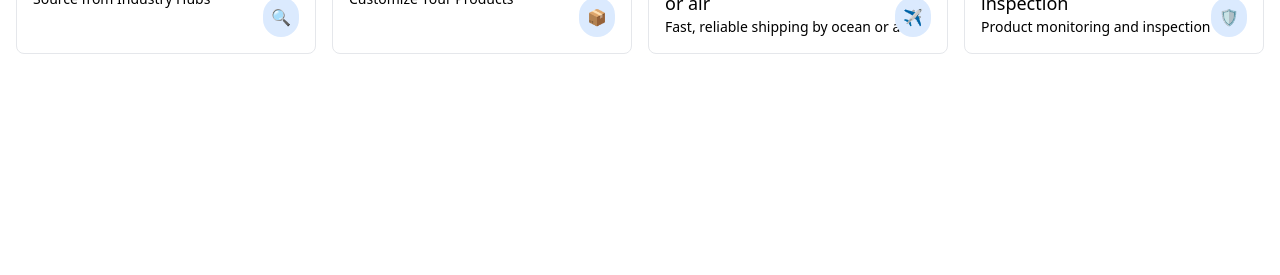
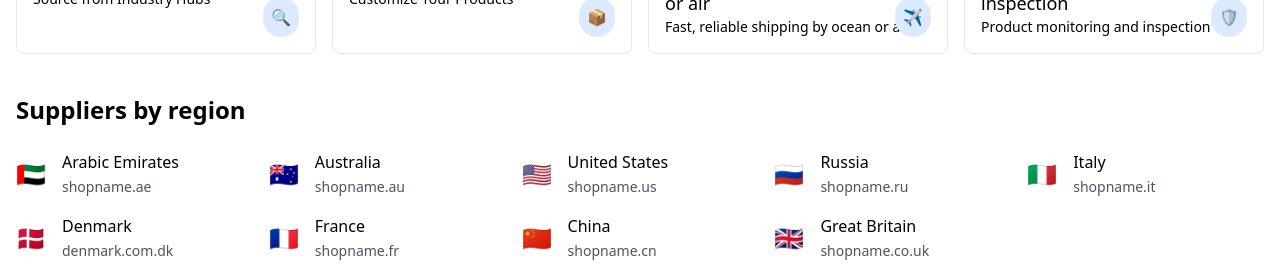
Before and after one commit to umarimran1234/E-Commerce-Project, a Next.js app: page / in a window 1280 px wide. Shown: the part 2948-3223 px from the top of the page. Before the commit the page ends 3018 px from the top, so only its background shows below. Built offline with nearby package versions, Linux system fonts and the light colour scheme.

Commit message:
Added suppliers section

```diff
--- a/src/app/page.tsx
+++ b/src/app/page.tsx
@@ -6,6 +6,7 @@ import HomeAndOutdoor from "@/components/HomeAndOutdoor/HomeAndOutdoor";
 import Navbar from "@/components/Navbar/Navbar";
 import QuoteForm from "@/components/QuoteForm/QuoteForm";
 import RecommendedItems from "@/components/Recommended/Recommended";
+import SuppliersByRegion from "@/components/Suppliers/Suppliers";
 
 export default function Home() {
   return (
@@ -18,6 +19,7 @@ export default function Home() {
       <QuoteForm></QuoteForm>
       <RecommendedItems></RecommendedItems>
       <ExtraServices></ExtraServices>
+      <SuppliersByRegion></SuppliersByRegion>
     </div>
   );
 }
--- /dev/null
+++ b/src/components/Suppliers/Suppliers.tsx
@@ -0,0 +1,41 @@
+import React from 'react';
+
+type Supplier = {
+  id: number;
+  country: string;
+  site: string;
+  flag: string;
+};
+
+const suppliers: Supplier[] = [
+  { id: 1, country: 'Arabic Emirates', site: 'shopname.ae', flag: '🇦🇪' },
+  { id: 2, country: 'Australia', site: 'shopname.au', flag: '🇦🇺' },
+  { id: 3, country: 'United States', site: 'shopname.us', flag: '🇺🇸' },
+  { id: 4, country: 'Russia', site: 'shopname.ru', flag: '🇷🇺' },
+  { id: 5, country: 'Italy', site: 'shopname.it', flag: '🇮🇹' },
+  { id: 6, country: 'Denmark', site: 'denmark.com.dk', flag: '🇩🇰' },
+  { id: 7, country: 'France', site: 'shopname.fr', flag: '🇫🇷' },
+  { id: 8, country: 'China', site: 'shopname.cn', flag: '🇨🇳' },
+  { id: 9, country: 'Great Britain', site: 'shopname.co.uk', flag: '🇬🇧' },
+];
+
+const SuppliersByRegion: React.FC = () => {
+  return (
+    <section className="container mx-auto p-4">
+      <h2 className="text-2xl py-2 font-semibold mb-4">Suppliers by region</h2>
+      <div className="grid grid-cols-2 sm:grid-cols-3 md:grid-cols-4 lg:grid-cols-5 gap-4">
+        {suppliers.map((supplier) => (
+          <div key={supplier.id} className="flex items-center space-x-4">
+            <span className="text-2xl">{supplier.flag}</span>
+            <div>
+              <p className="font-medium">{supplier.country}</p>
+              <a href={`https://${supplier.site}`} className="text-sm text-gray-600">{supplier.site}</a>
+            </div>
+          </div>
+        ))}
+      </div>
+    </section>
+  );
+};
+
+export default SuppliersByRegion;
```
